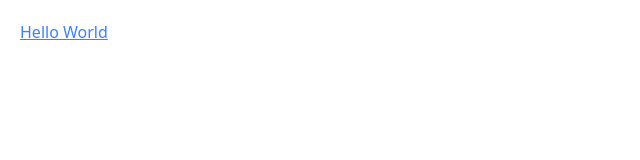
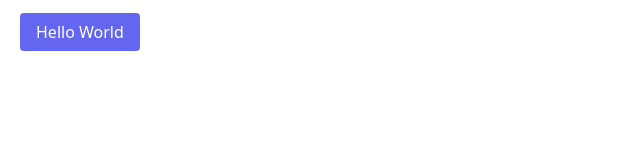
Before and after one commit to amm834/let-me-use-tailwind-one, a website: page public/index.html in a window 1280 px wide. Shown: the whole page, without its empty margins (0-640 px from the left). Drawn offline with Linux system fonts and the light colour scheme.

Commit message:
Overriding tailwind components

```diff
--- a/public/index.html
+++ b/public/index.html
@@ -8,7 +8,7 @@
 <body>
 
 <main class="container mx-auto p-5">
-    <a href="">Hello World</a>
+    <a href="" class="btn-indigo">Hello World</a>
 </main>
 
 </body>
--- a/src/input.css
+++ b/src/input.css
@@ -2,16 +2,8 @@
 @tailwind components;
 @tailwind utilities;
 
-.btn {
-    @apply text-white font-bold py-2 px-4 rounded
-}
-
-.btn-blue {
-    @apply bg-blue-500 hover:bg-blue-500
-}
-
-@layer base {
-    a {
-        @apply text-blue-500 underline;
+@layer components {
+    .btn-indigo {
+        @apply bg-indigo-500 px-4 py-2 text-white rounded
     }
 }
```
Also changed, not shown: public/styles.css.
